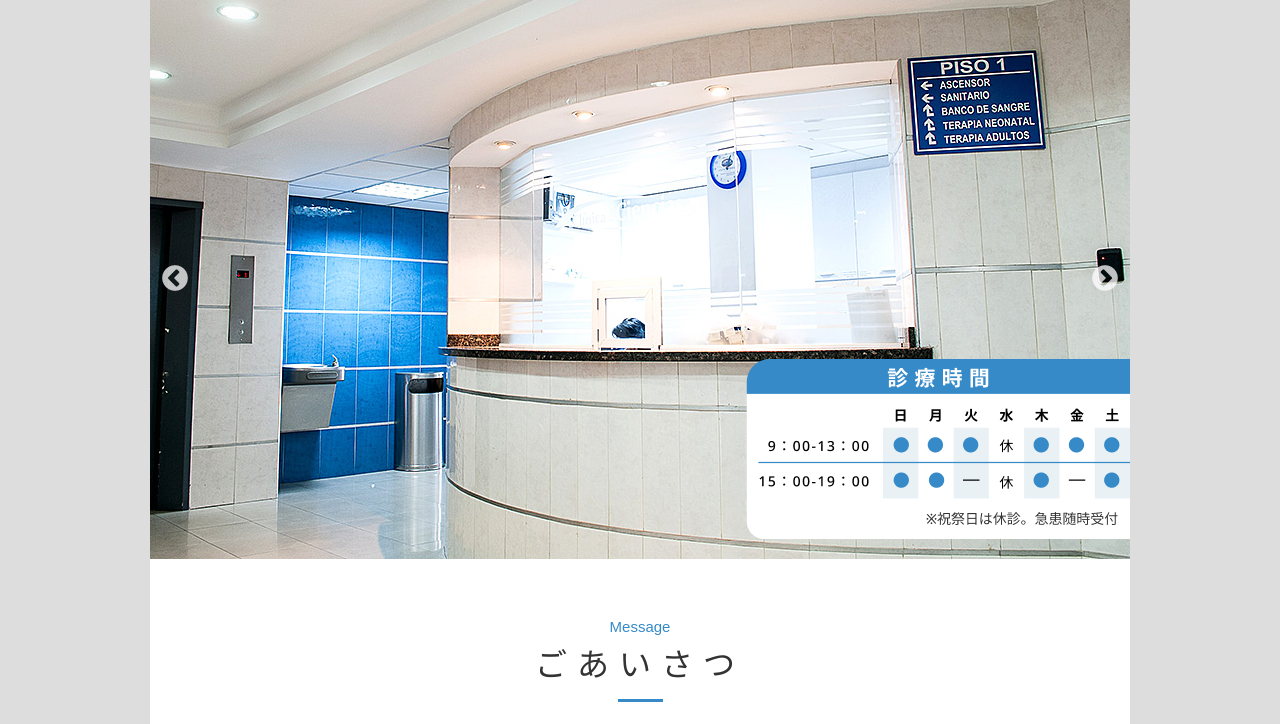
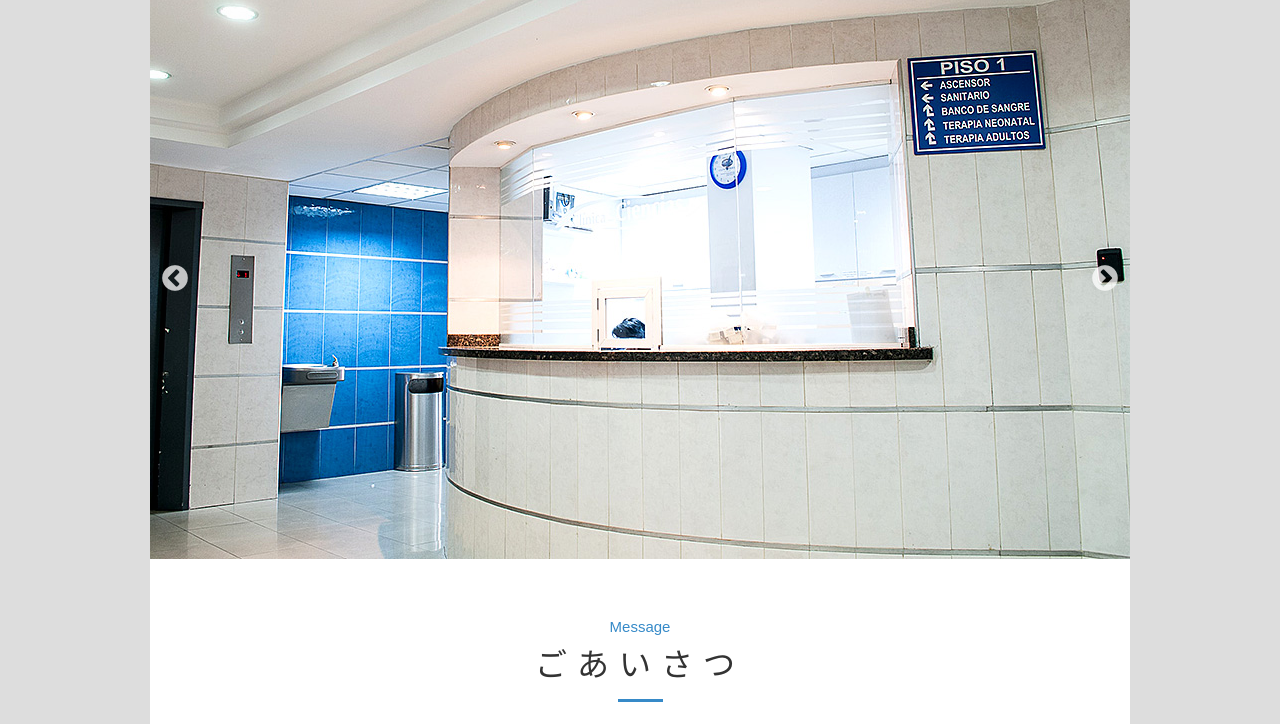
Before and after one commit to tokikawanahoko/practice0325, a plain HTML site: page index.html in a window 1280 px wide. Shown: the part 76-800 px from the top of the page. Drawn offline with nearby package versions, Linux system fonts and the light colour scheme; a script that the page names is missing.

Commit message:
0326表非表示

```diff
--- a/index.html
+++ b/index.html
@@ -76,7 +76,7 @@
             <li><img src="img/2_main_ph.jpg" alt="院内の風景2"></li>
             <li><img src="img/3_main_ph.jpg" alt="院内の風景3"></li>
         </ul>
-        <p class="sinsatsu"><img src="img/sinsatsujikann.png" alt="診察時間画像"></p>
+        <!-- <p class="sinsatsu"><img src="img/sinsatsujikann.png" alt="診察時間画像"></p> -->
     </div>
 
     <!-- mainここから -->
```
